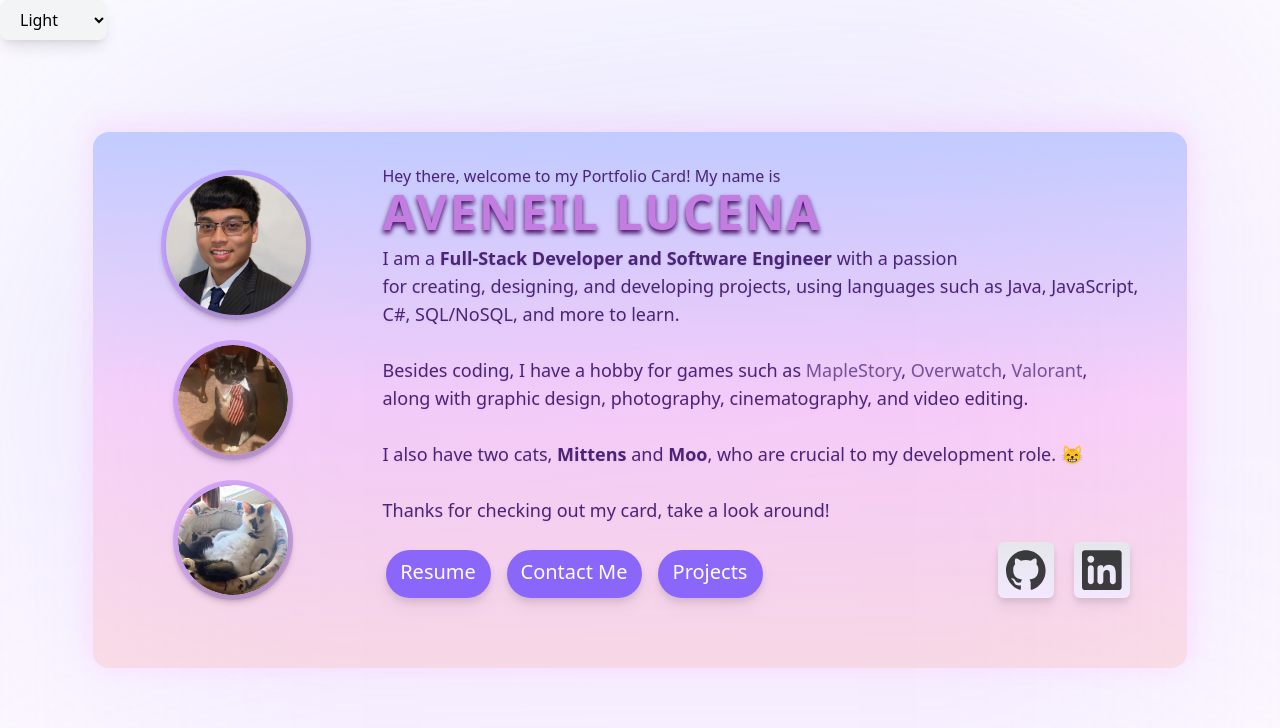
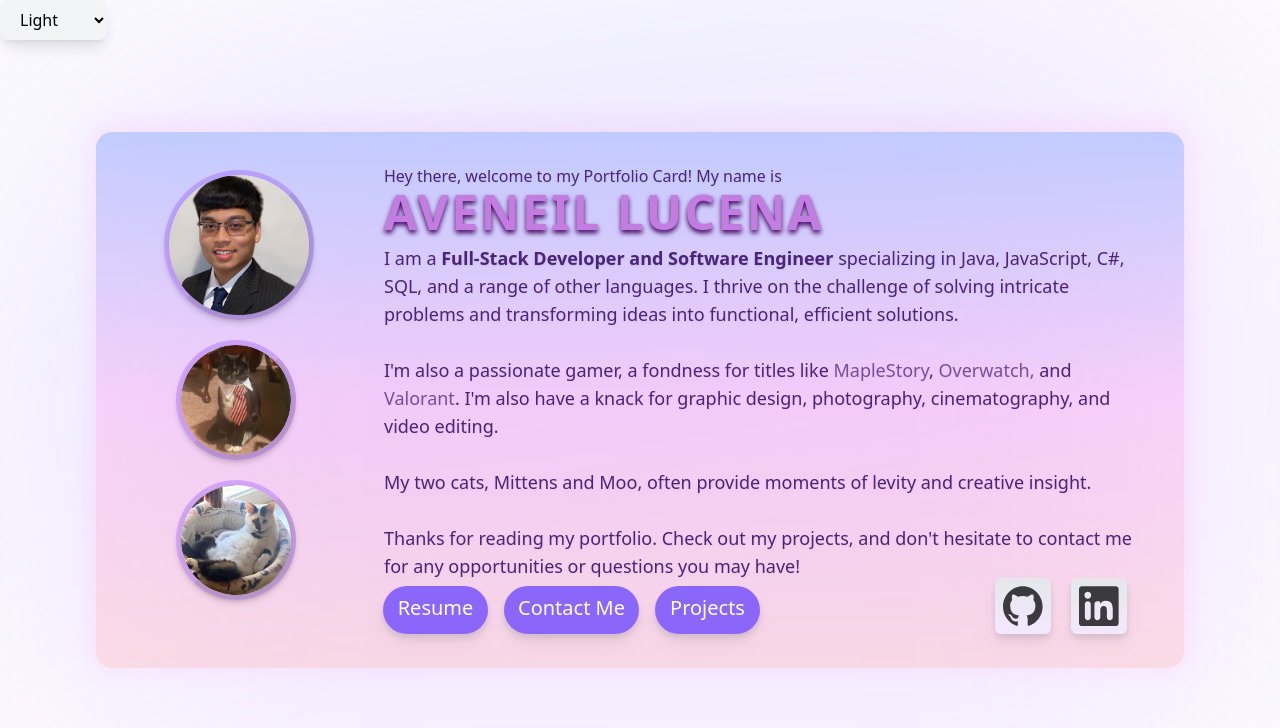
Before and after one commit to aveneil-lucena/portfolio-card-react-app, a React (Create React App) app: page / in a window 1280 px wide. Shown: the top 728 px of the page. Built offline with nearby package versions, Linux system fonts and the light colour scheme.

Commit message:
Modified about me section

```diff
--- a/src/App.js
+++ b/src/App.js
@@ -88,26 +88,26 @@
           </p>
           <h1 className={`text-intro-name ${currentTheme} mb-2 text-5xl font-bold drop-shadow-sm tracking-wider`}>
             AVENEIL LUCENA</h1>
-          <p className={`text-intro-container ${currentTheme} text-lg drop-shadow-sm`}>
+          <p className={`text-intro-container ${currentTheme} text-lg drop-shadow-sm w-[750px] h-[350px]`}>
             I am a
-            <b><span className={`text-full-stack ${currentTheme} drop-shadow-sm`}> Full-Stack Developer and Software Engineer </span></b>with a passion
-            <br></br>for creating, designing, and developing projects, using languages such as Java, JavaScript,
-            <br></br> C#, SQL/NoSQL, and more to learn.
+            <b><span className={`text-full-stack ${currentTheme} drop-shadow-sm`}> Full-Stack Developer and Software Engineer </span></b> specializing in Java, JavaScript, C#, SQL, and a range of other languages. I thrive on the challenge of solving intricate problems and transforming ideas into functional, efficient solutions.
             <br></br>
-
-            <br></br>Besides coding, I have a hobby for games such as <span className="game-hover animate-pulse" id="maplestory">MapleStory</span>, <span className="game-hover animate-pulse" id="overwatch">Overwatch</span>, <span className="game-hover animate-pulse" id="valorant">Valorant</span>,
-            <br></br>along with graphic design, photography, cinematography, and video editing.
+            <br></br>I'm also a passionate gamer, a fondness for titles like
+            <span id="maplestory" class="game-hover animate-pulse"> MapleStory</span>,
+            <span id="overwatch" class="game-hover animate-pulse"> Overwatch,</span> and
+            <span id="valorant" class="game-hover animate-pulse"> Valorant</span>.
+            I'm also have a knack for graphic design, photography, cinematography, and video editing.
             <br></br>
-            <br></br>I also have two cats, <b>Mittens</b> and <b>Moo</b>, who are crucial to my development role. 😸
+            <br></br>My two cats, Mittens and Moo, often provide moments of levity and creative insight.
             <br></br>
-            <br></br>Thanks for checking out my card, take a look around!
+            <br></br>Thanks for reading my portfolio. Check out my projects, and don't hesitate to contact me for any opportunities or questions you may have!
           </p>
           {/* You can add more content or components here */}
         </div>
       </div>
 
       {/* Portfolio Buttons Container */}
-      <div className={`portfolio-buttons-container ${currentTheme} flex items-end justify-end bg-gray-000 rounded-2xl`}>
+      <div className={`portfolio-buttons-container ${currentTheme} flex items-end justify-end bg-gray-000 rounded-2xl mb-1`}>
       {/* Resume Button */}
         <a
           href={process.env.PUBLIC_URL + 'https://github.com/aveneil-lucena/resume/blob/main/Aveneil%20Lucena%20SoftwareEngineering%202023.pdf'}
--- a/src/index.css
+++ b/src/index.css
@@ -20,17 +20,23 @@
   cursor: pointer;
 }
 .game-hover#maplestory:hover {
-  color: orange;
-  text-shadow: 0px 1px 4px red;
-}
-.game-hover#overwatch:hover {
-  background-color: black;
-  background-image: linear-gradient(45deg, orange, red);
+  background-image: linear-gradient(90deg, orange, white);
   background-size: 100%;
   -webkit-background-clip: text;
   -moz-background-clip: text;
   -webkit-text-fill-color: transparent;
   -moz-text-fill-color: transparent;
+  text-shadow: 0px 0px 3px white;
+}
+.game-hover#overwatch:hover {
+  background-color: black;
+  background-image: linear-gradient(90deg, orange, grey);
+  background-size: 100%;
+  -webkit-background-clip: text;
+  -moz-background-clip: text;
+  -webkit-text-fill-color: transparent;
+  -moz-text-fill-color: transparent;
+  text-shadow: 0px 1px 3px black;
 }
 .game-hover#valorant:hover {
   color: red;
@@ -46,7 +52,7 @@
   background-size: cover;
   background-position: center;
   top: 0px;
-  left: 455px;
+  left: 415px;
 }
 .game-hover#overwatch:hover::before {
   content: '';
@@ -58,7 +64,7 @@
   background-size: cover;
   background-position: center;
   top: 0px;
-  left: 550px;
+  left: 515px;
 }
 .game-hover#valorant:hover::before {
   content: '';
@@ -190,8 +196,8 @@
   //background-image: linear-gradient(to top, rgba(75,197,255,0.15), rgba(255,122,234,0.15), rgba(252,155,154,0.25));
   color: var(--dark-text-color);
   transition: 0.75s ease-in-out;
-  margin-top: 340px;
-  margin-left: 235px;
+  margin-top: 415px;
+  margin-left: 230px;
   position: absolute;
   background: transparent;
 }
```
